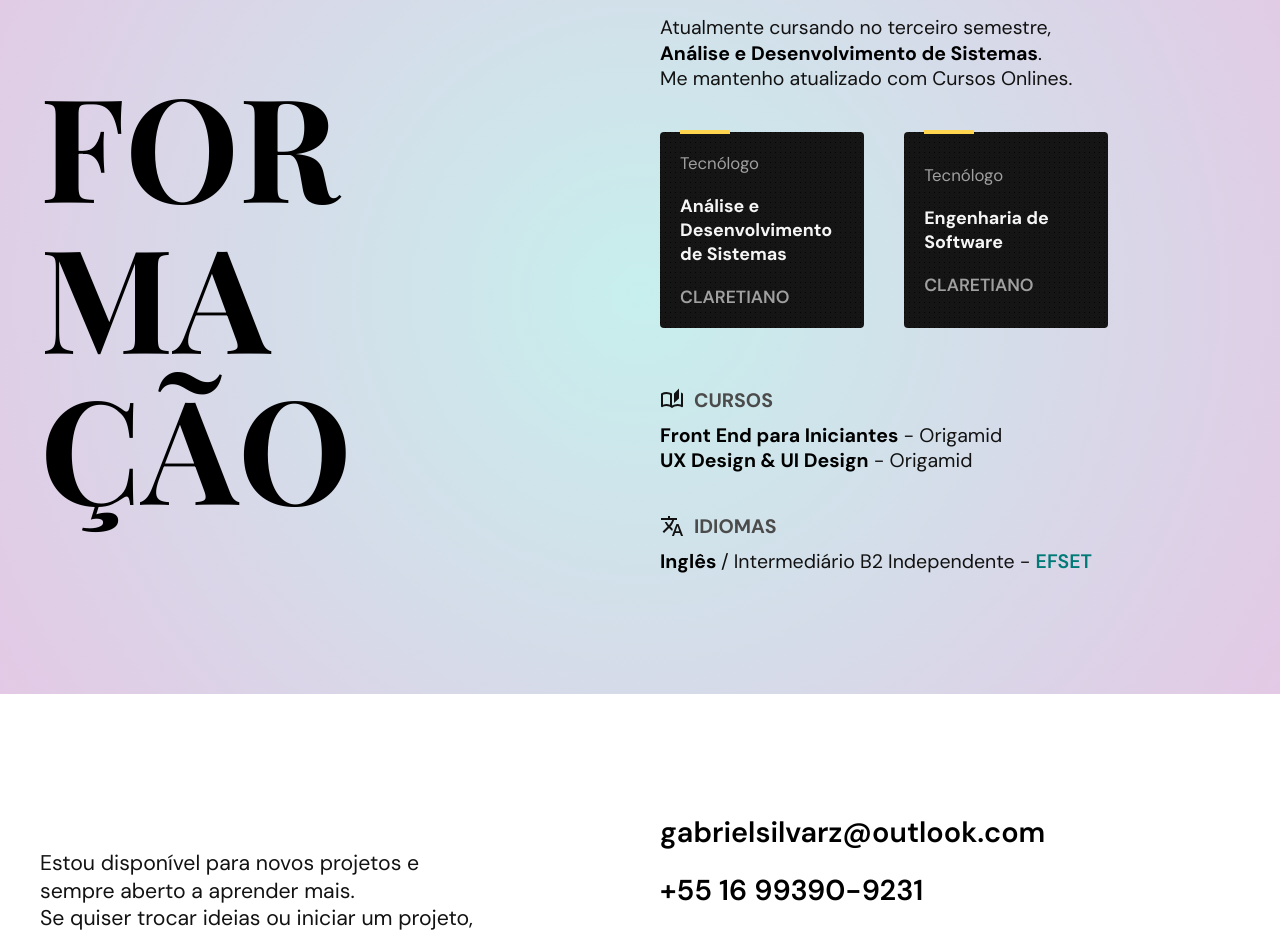
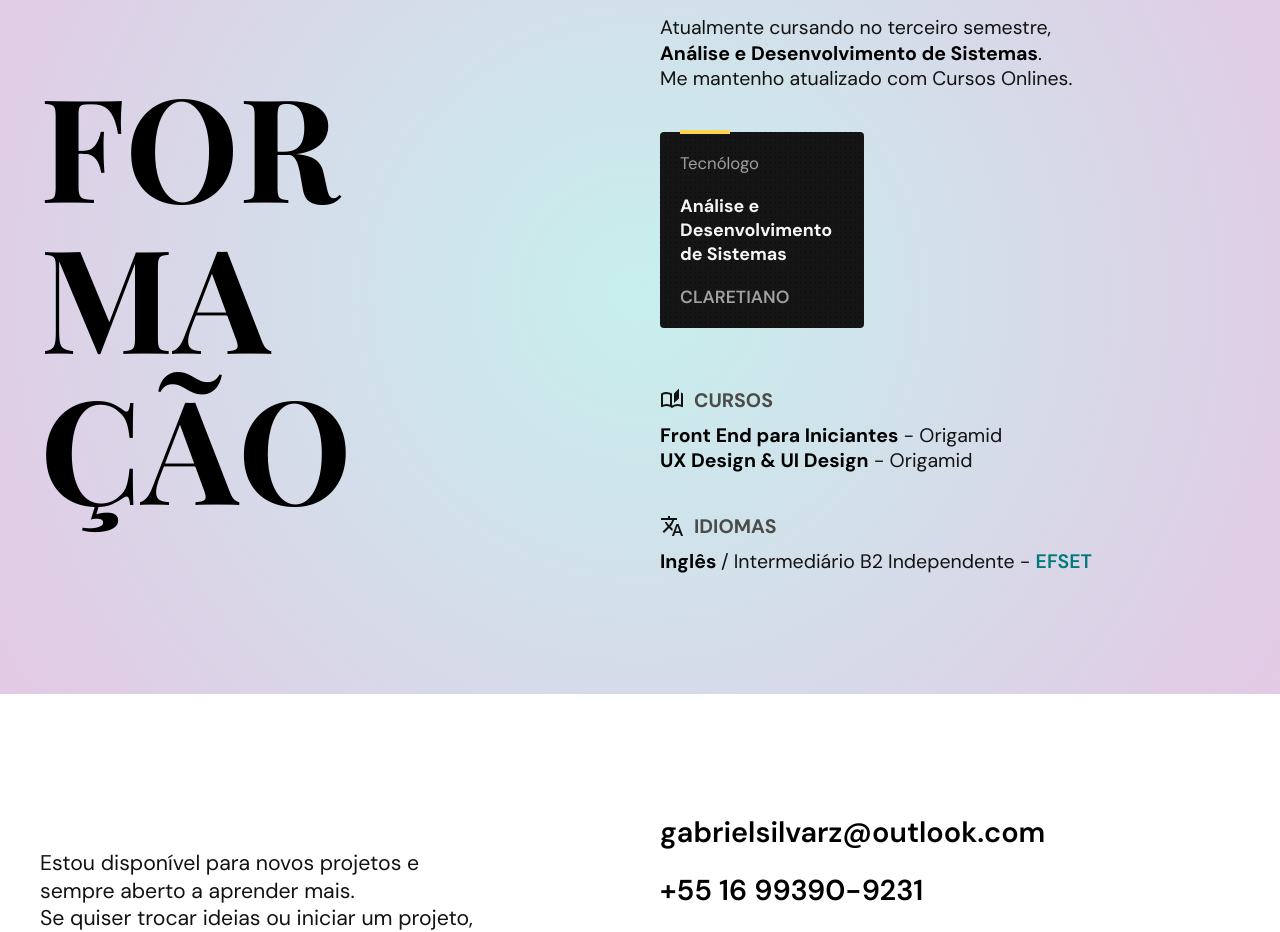
Before and after one commit to Hisennn/Meu-Portfolio, a plain HTML site: page index.html in a window 1280 px wide. Shown: the part 1080-2012 px from the top of the page. Drawn offline with nearby package versions, Linux system fonts and the light colour scheme; grey boxes are pictures that could not be loaded; a web font is replaced by a local one.

Commit message:
remoção placeholder

```diff
--- a/index.html
+++ b/index.html
@@ -81,12 +81,7 @@
                 <h4>Análise e Desenvolvimento de Sistemas</h4>
                 <span class="uni-name">Claretiano</span>
               </div>
-              <div class="formation-item">
-                <span class="uni-type">Tecnólogo</span>
-                <h4>Engenharia de Software</h4>
-                <span class="uni-name">Claretiano</span>
-              </div>
-              </div>
+            </div>
             <div class="extras">
               <div class="extras-item">
                 <div class="extras-type">
--- a/styles.css
+++ b/styles.css
@@ -402,6 +402,7 @@ section {
 
 .formation-item h4 {
   font-size: 1.12rem;
+  flex: 1;
 }
 
 .uni-type {
```
